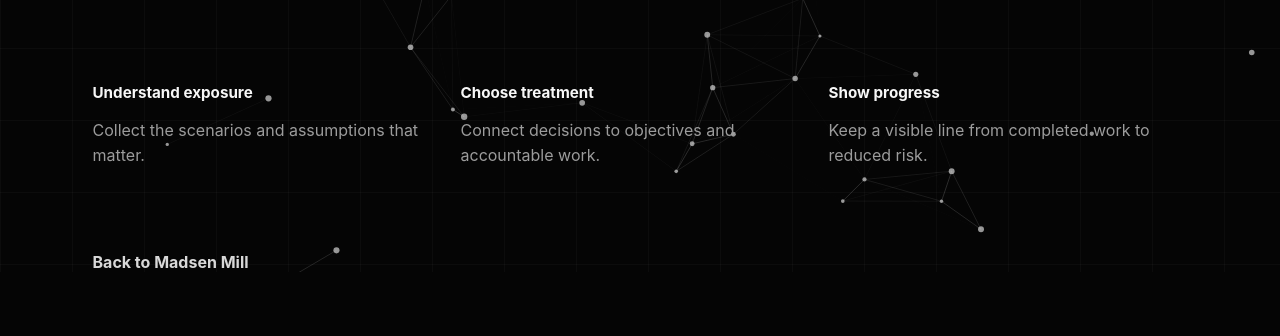
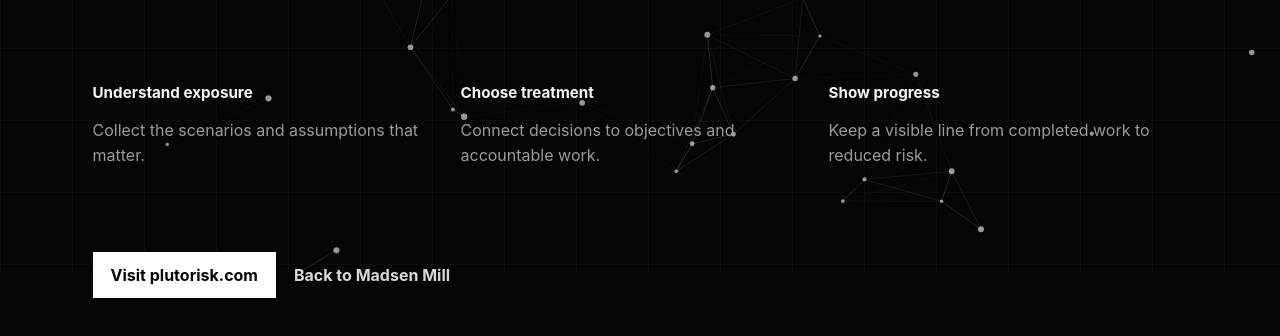
Before and after one commit to madsenjack/madsenmill, a website: page pluto.html in a window 1280 px wide. Shown: the part 528-864 px from the top of the page. Drawn offline with Linux system fonts and the light colour scheme.

Commit message:
Link product pages to product domains

```diff
--- a/pluto.html
+++ b/pluto.html
@@ -36,7 +36,9 @@
     .detail { padding:0; }
     .detail strong { display:block; font-size:.95rem; }
     .detail p { margin:16px 0 0; color:var(--muted); line-height:1.56; }
-    .back { display:inline-flex; margin-top:84px; color:#d8d8d8; font-weight:650; }
+    .page-actions { display:flex; gap:18px; flex-wrap:wrap; align-items:center; margin-top:84px; }
+    .external { display:inline-flex; align-items:center; justify-content:center; min-height:46px; padding:0 18px; background:#fff; color:#050505; font-weight:700; }
+    .back { display:inline-flex; color:#d8d8d8; font-weight:650; }
     @media (max-width:900px) { nav{display:none;} .details{grid-template-columns:1fr;} main{padding-top:108px;} }
   </style>
 </head>
@@ -58,7 +60,10 @@
         <div class="detail"><strong>Choose treatment</strong><p>Connect decisions to objectives and accountable work.</p></div>
         <div class="detail"><strong>Show progress</strong><p>Keep a visible line from completed work to reduced risk.</p></div>
       </div>
-      <a class="back" href="index.html">Back to Madsen Mill</a>
+      <div class="page-actions">
+        <a class="external" href="https://plutorisk.com" target="_blank" rel="noopener">Visit plutorisk.com</a>
+        <a class="back" href="index.html">Back to Madsen Mill</a>
+      </div>
     </div>
   </main>
   <script src="background.js"></script>
```
Also changed, not shown: chainmail.html (+2 -2 lines).
